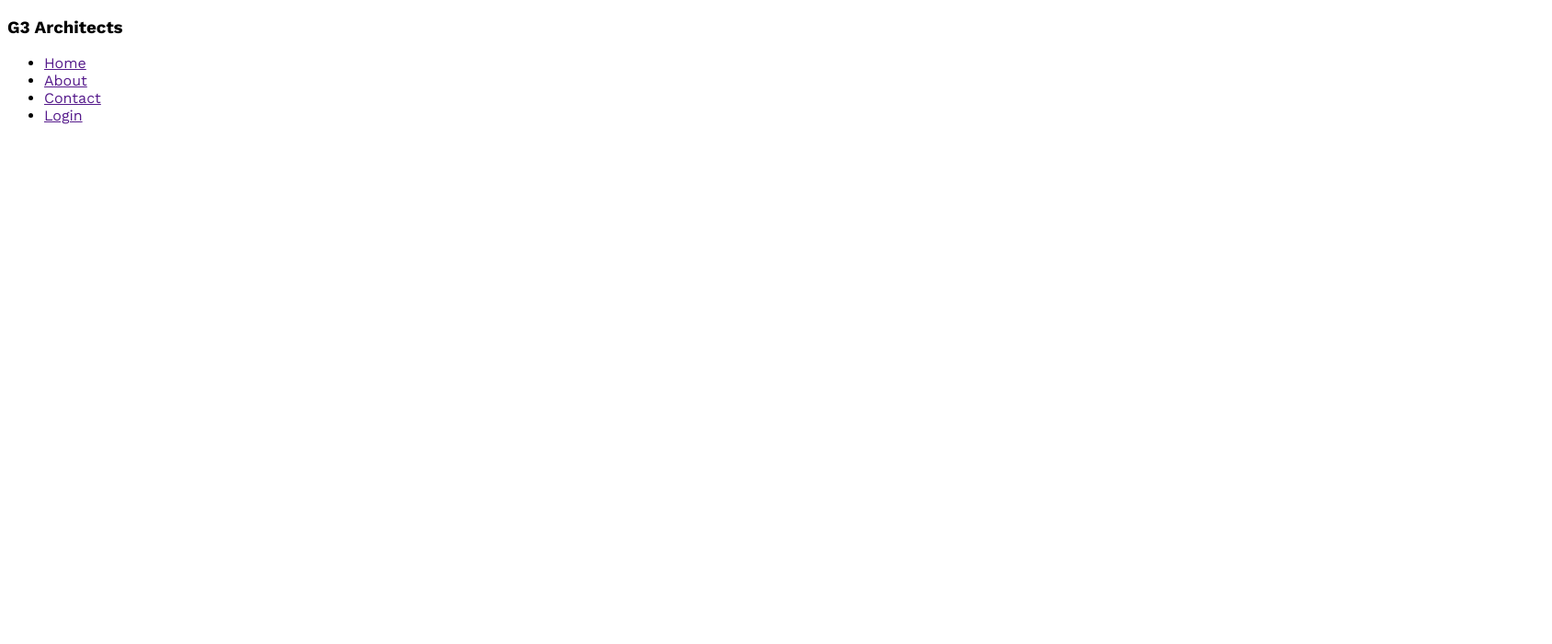
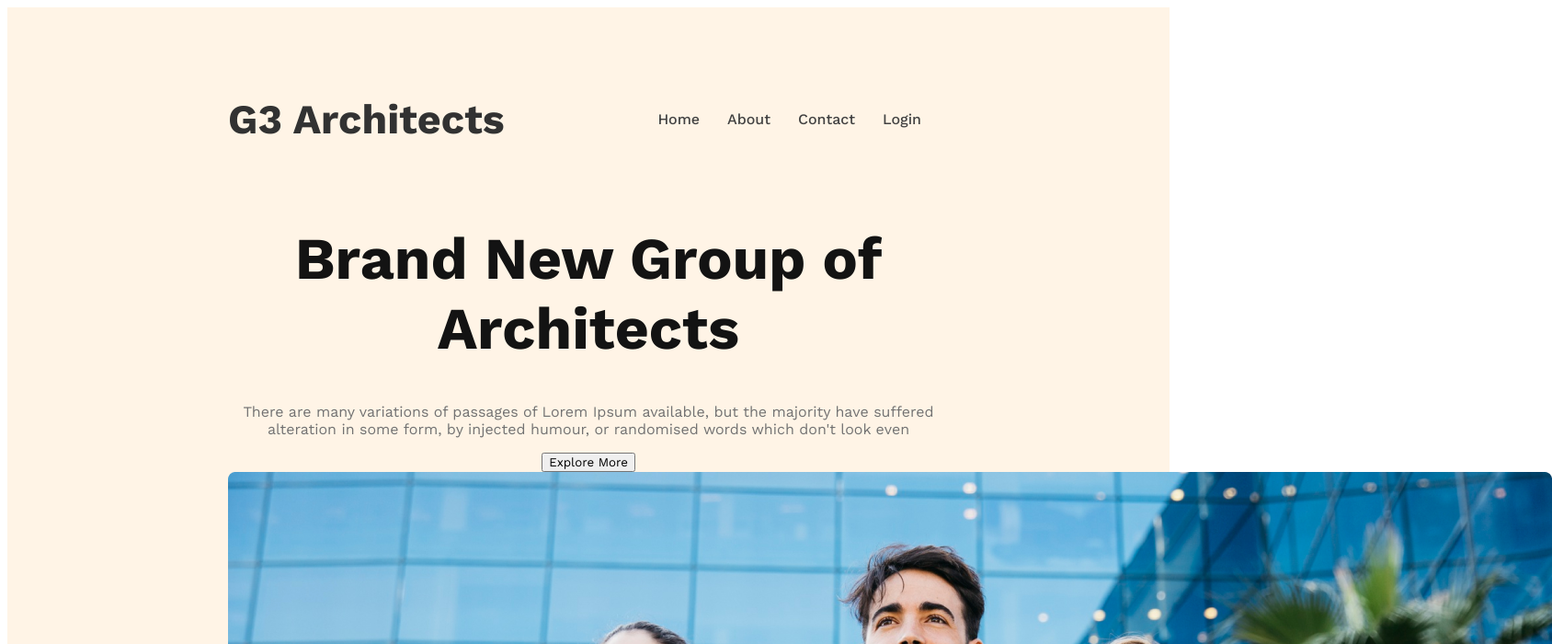
Before and after one commit to mdnurnoby/g3-architects-website, a plain HTML site: page index.html in a window 1280 px wide. Shown: the top 700 px of the page at 92% size, 1688 px wide, since content can reach past the window. Drawn offline with nearby package versions, Linux system fonts and the light colour scheme.

Commit message:
banner content added

```diff
--- a/index.html
+++ b/index.html
@@ -9,7 +9,7 @@
 <body>
     <header>
         <nav>
-            <h3>G3 Architects</h3>
+            <h3 class="nav-title">G3 Architects</h3>
             <ul>
                 <li><a href="">Home</a></li>
                 <li><a href="">About</a></li>
@@ -17,6 +17,15 @@
                 <li><a href="">Login</a></li>
             </ul>
         </nav>
+        <div class="banner">
+            <div class="banner-content">
+                <h1 class="banner-title">Brand New  Group of Architects </h1>
+                <p class="banner-description">There are many variations of passages of Lorem Ipsum available, but the majority have suffered alteration in some form, by injected humour, or randomised words which don't look even</p>
+                <button class="btn-primary">Explore More</button>
+            </div>
+            <img src="images/banner.png" alt="">
+        </div>
+
     </header>
 
     <main>
--- a/styles/architects.css
+++ b/styles/architects.css
@@ -1,8 +1,56 @@
 /* work sans font from google font */
 @import url('https://fonts.googleapis.com/css2?family=Lato:ital,wght@0,400;0,700;1,400&family=Open+Sans:wght@400;700;800&family=Work+Sans:wght@400;500;600;700;800&display=swap');
+
+/* sared styles */
+.btn-primary{
+
+}
 
 *{
     font-family: 'Lato', sans-serif;
     font-family: 'Open Sans', sans-serif;
     font-family: 'Work Sans', sans-serif;
 }
+/* header styles */
+header{
+    background: rgba(255, 144, 14, 0.10);
+    padding: 50px 240px;
+}
+ nav{
+    display: flex;
+    justify-content: space-between;
+    align-items: center;
+}
+.nav-title{
+    font-size: 2.8rem;
+    font-weight: 700;
+    color: #323232;
+}
+nav > ul{
+    display: flex;
+}
+nav li{
+    list-style: none;
+    margin-right: 30px;
+    font-weight: 500;
+    font-size: 1rem;
+}
+nav a{
+    text-decoration: none;
+    color: #424242;
+}
+
+/* banner-styles */
+.banner-content{
+    max-width: 800px;
+    text-align: center;
+    margin: 0 auto;
+}
+.banner-title{
+    font-size: 4rem;
+    font-weight: 700;
+    color: #131313 ;
+}
+.banner-description{
+    color: #727272;
+}
```
